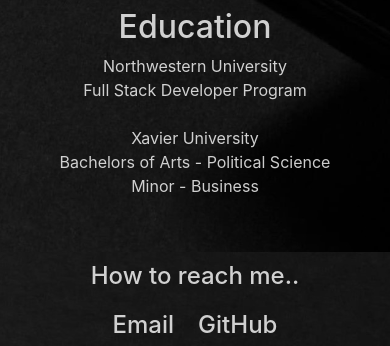
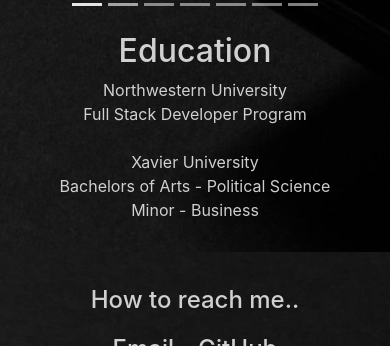
Before and after one commit to Gastonm1/Portfolio, a website: page index.html in a window 390 px wide. Shown: the part 4827-5173 px from the top of the page. Drawn offline with nearby package versions, Linux system fonts and the light colour scheme.

Commit message:
fixed indicators on mobile view

```diff
--- a/assets/css/stylesheet.css
+++ b/assets/css/stylesheet.css
@@ -171,4 +171,8 @@
   #myStory {
     text-align: center;
   }
+
+  #indicators {
+    margin-bottom: -2rem;
+  }
 }
--- a/index.html
+++ b/index.html
@@ -130,6 +130,8 @@
     <h3>Deployment</h3>
     <img class="logo" src="./assets/css/images/GitHub-Mark.png" alt="GitHub">
     <img class="logo" src="./assets/css/images/Heroku.png" alt="Heroku">
+    <br>
+    <br>
   </div>
   <br>
   <br>
@@ -139,7 +141,7 @@
   <h2 id="projectsHeader">Check out my work</h2>
   <div class="bd-example">
   <div id="carouselExampleCaptions" class="carousel slide" data-ride="carousel">
-      <ol class="carousel-indicators">
+      <ol class="carousel-indicators" id="indicators">
         <li data-target="#carouselExampleCaptions" data-slide-to="0" class="active"></li>
         <li data-target="#carouselExampleCaptions" data-slide-to="1"></li>
         <li data-target="#carouselExampleCaptions" data-slide-to="2"></li>
```
